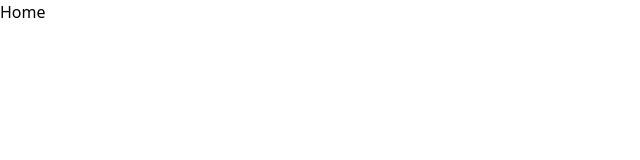
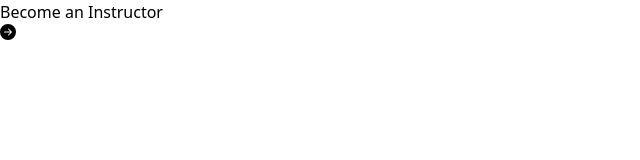
Before and after one commit to Soni895/Edu_tech, a React (Create React App) app: page / in a window 1280 px wide. Shown: the top 160 px of the page, without its empty margins (0-640 px from the left). Built offline with nearby package versions, Linux system fonts and the light colour scheme.

Commit message:
home page start

```diff
--- a/package.json
+++ b/package.json
@@ -6,6 +6,7 @@
     "concurrently": "^8.2.1",
     "react": "^18.2.0",
     "react-dom": "^18.2.0",
+    "react-icons": "^4.11.0",
     "react-router-dom": "^6.15.0",
     "react-scripts": "5.0.1",
     "web-vitals": "^2.1.4"
--- a/src/Pages/Home.js
+++ b/src/Pages/Home.js
@@ -1,9 +1,38 @@
 import React from 'react'
+import { Link, NavLink } from 'react-router-dom';
+import { BsArrowRightCircleFill } from 'react-icons/bs';
 
 function Home() {
   return (
-    <div>Home</div>
-  )
+    <div>
+  {/* //  section 1 */}
+
+  <div>
+   <NavLink to={"/signup"}>
+<div>
+<div>
+  <p>
+    Become an Instructor
+  </p>
+  <BsArrowRightCircleFill/>
+</div>
+
+
+</div>
+
+   </NavLink>
+  </div>
+
+    {/* // section  2 */}
+
+
+  {/* // section  3 */}
+
+
+
+  {/* // footer */}
+  </div>
+  );
 }
 
 export default Home
```
Also changed, not shown: 1 other file (tests, documents, lock files or other folders).
